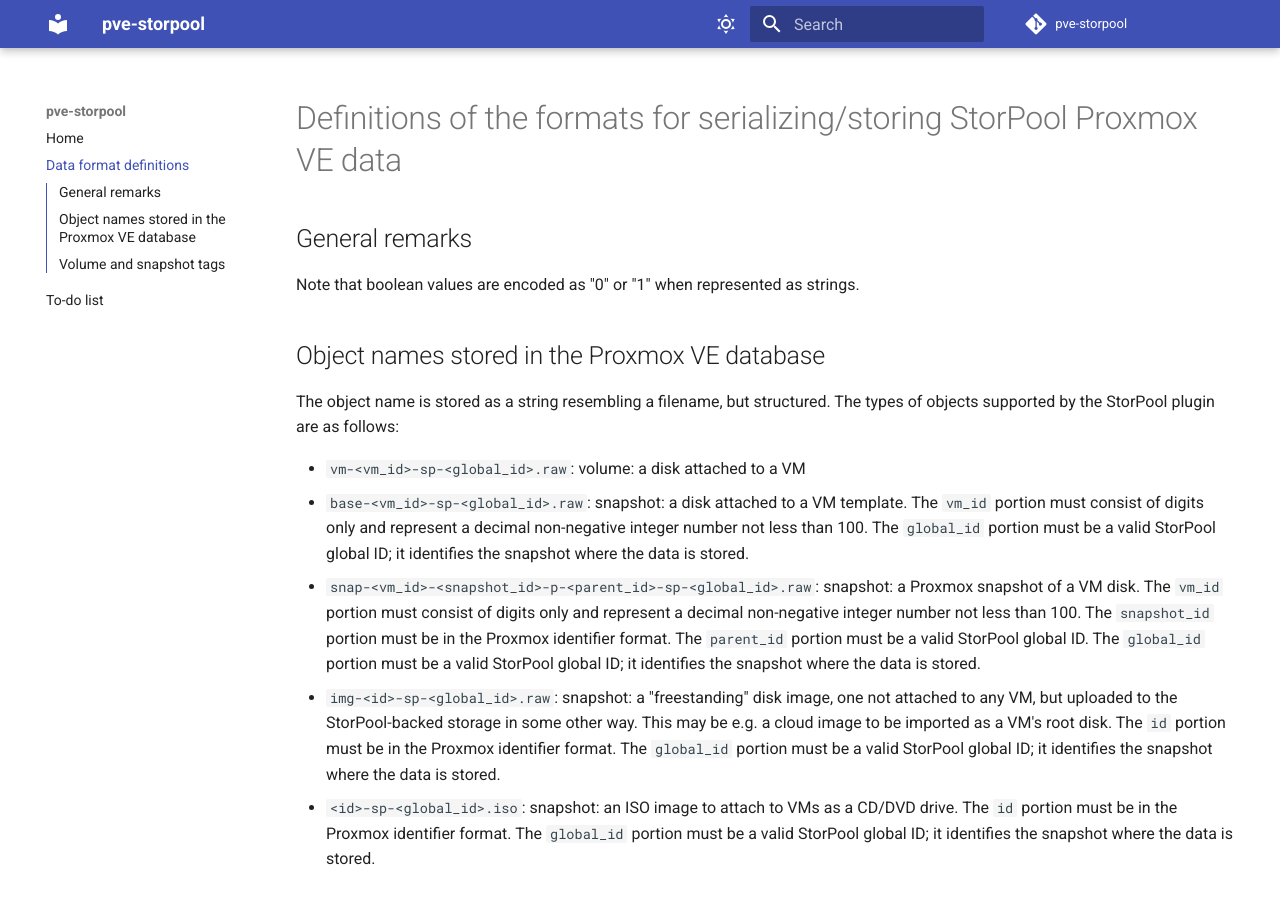
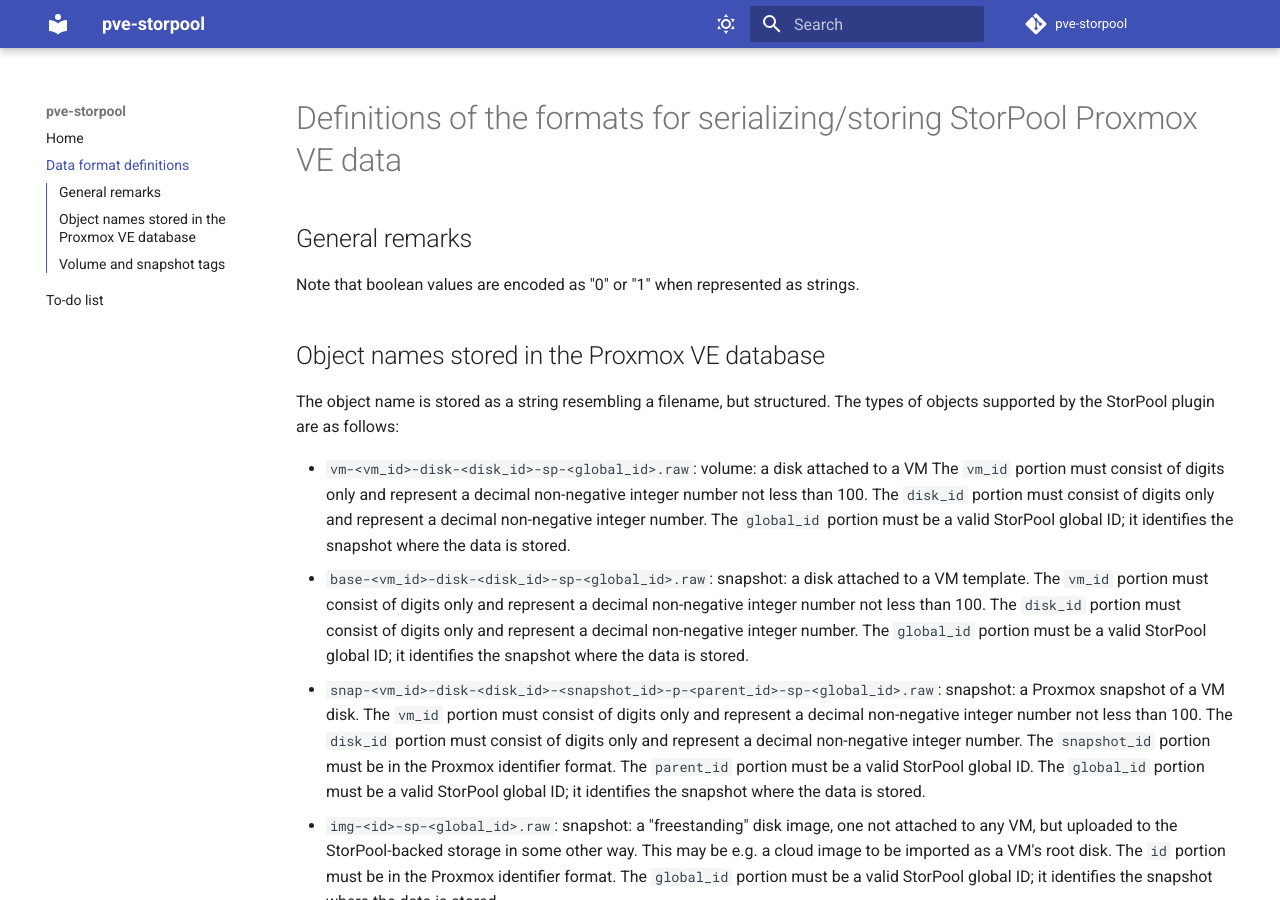
Before and after one commit to storpool/pve-storpool, an MkDocs documentation site: the page built from docs/data.md, in a window 1280 px wide and 900 px high. Built offline with MkDocs 1.6.1 and Material for MkDocs 9.7.7, drawn with Linux system fonts in a browser that asks for light colours; comment, search, counter and statistics services are not loaded.

Commit message:
Generate and store a VM disk ID "index" similar to other storage plugins

```diff
--- a/docs/data.md
+++ b/docs/data.md
@@ -14,16 +14,26 @@
 The object name is stored as a string resembling a filename, but structured.
 The types of objects supported by the StorPool plugin are as follows:
 
-- `vm-<vm_id>-sp-<global_id>.raw`: volume: a disk attached to a VM
-- `base-<vm_id>-sp-<global_id>.raw`: snapshot: a disk attached to a VM template.
+- `vm-<vm_id>-disk-<disk_id>-sp-<global_id>.raw`: volume: a disk attached to a VM
   The `vm_id` portion must consist of digits only and represent a decimal non-negative
   integer number not less than 100.
+  The `disk_id` portion must consist of digits only and represent a decimal non-negative
+  integer number.
   The `global_id` portion must be a valid StorPool global ID; it identifies
   the snapshot where the data is stored.
-- `snap-<vm_id>-<snapshot_id>-p-<parent_id>-sp-<global_id>.raw`: snapshot: a Proxmox
+- `base-<vm_id>-disk-<disk_id>-sp-<global_id>.raw`: snapshot: a disk attached to a VM template.
+  The `vm_id` portion must consist of digits only and represent a decimal non-negative
+  integer number not less than 100.
+  The `disk_id` portion must consist of digits only and represent a decimal non-negative
+  integer number.
+  The `global_id` portion must be a valid StorPool global ID; it identifies
+  the snapshot where the data is stored.
+- `snap-<vm_id>-disk-<disk_id>-<snapshot_id>-p-<parent_id>-sp-<global_id>.raw`: snapshot: a Proxmox
   snapshot of a VM disk.
   The `vm_id` portion must consist of digits only and represent a decimal non-negative
   integer number not less than 100.
+  The `disk_id` portion must consist of digits only and represent a decimal non-negative
+  integer number.
   The `snapshot_id` portion must be in the Proxmox identifier format.
   The `parent_id` portion must be a valid StorPool global ID.
   The `global_id` portion must be a valid StorPool global ID; it identifies
```
Also changed, not shown: 1 other file.
